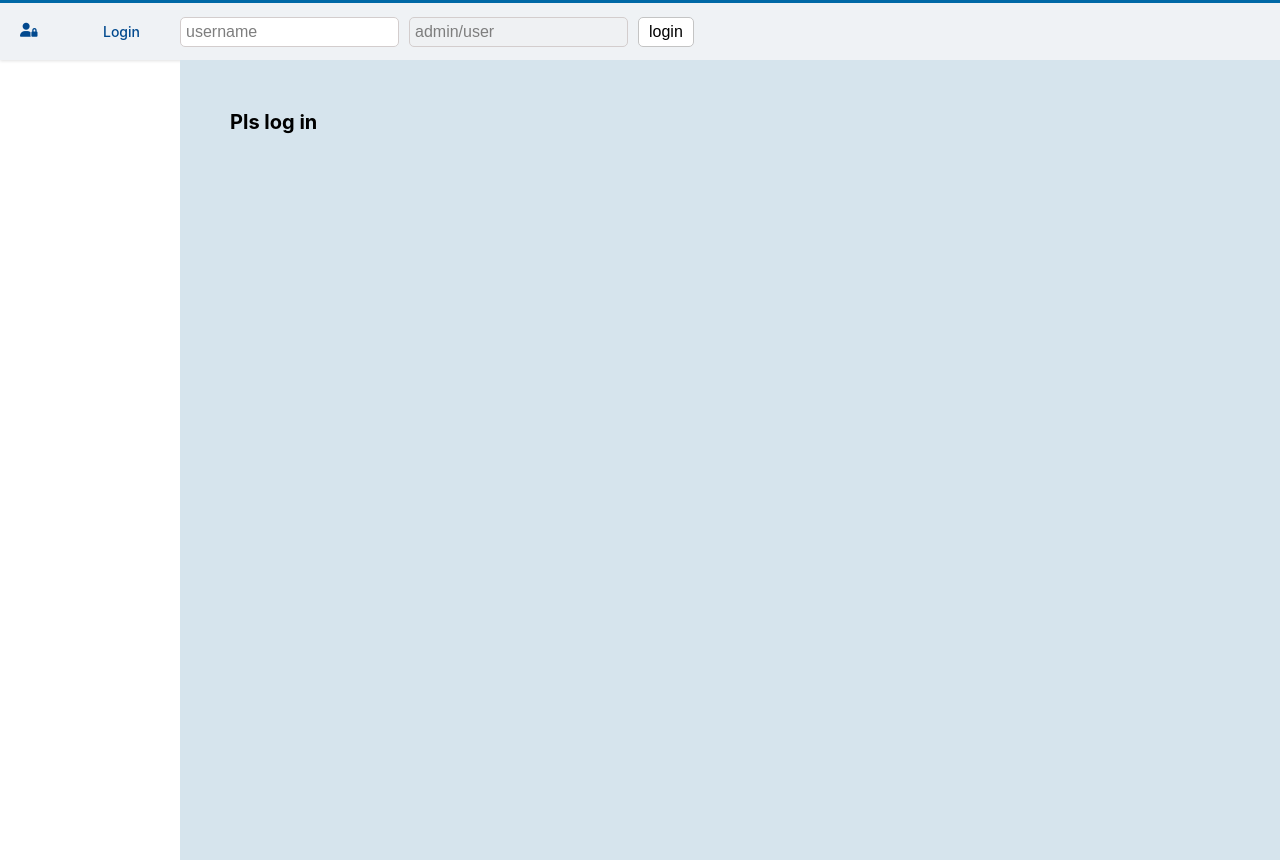
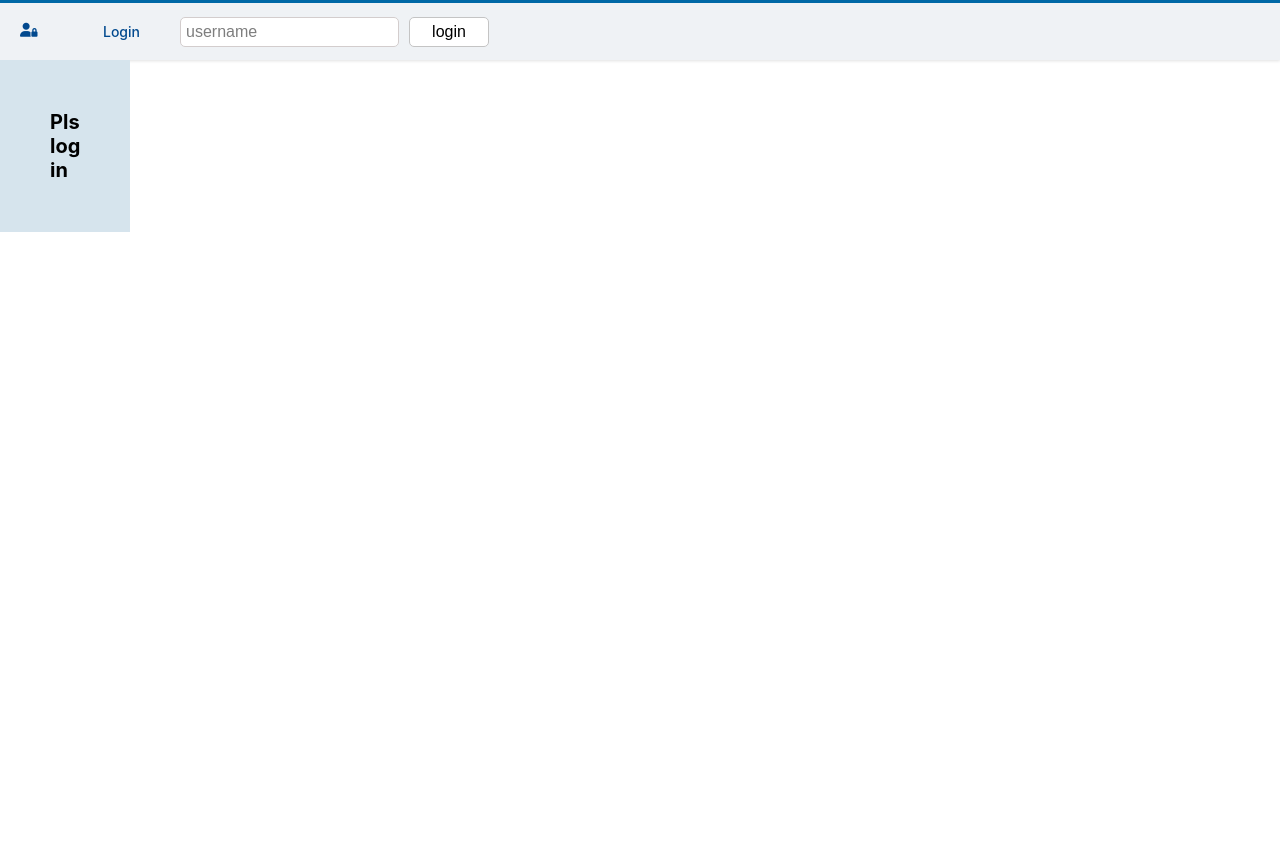
Before and after one commit to Barna-Molnar/econda-challenge, a React (Create React App) app: page / in a window 1280 px wide. After the commit the page ends 800 px from the top, so only its background shows below. Built offline with nearby package versions, Linux system fonts and the light colour scheme.

Commit message:
New Sidemenu, new createMenuItem function

```diff
--- a/src/App.jsx
+++ b/src/App.jsx
@@ -2,70 +2,40 @@ import './App.scss';
 import React from 'react';
 import Login from './Login';
 import SideMenu from './SideMenu';
-import { BrowserRouter as Router, Switch, Route } from 'react-router-dom';
+import { Switch, Route, withRouter } from 'react-router-dom';
 import { users } from './data.js';
-// import ControlledPopup from './Popup';
-
-// function App() {
-//   return (
-//     <div className="App">
-//       <Login />
-//     </div>
-//   );
-// }
-
-// export default App;
 
 class App extends React.Component {
   constructor(props) {
     super(props);
-    this.state = JSON.parse(window.sessionStorage.getItem('state')) || {
-      user: '',
+    this.state = {
+      user: undefined,
     };
 
-    this.getUser = this.getUser.bind(this);
+    this.logIn = this.logIn.bind(this);
     this.logOut = this.logOut.bind(this);
   }
-  setState(state) {
-    window.sessionStorage.setItem('state', JSON.stringify(state));
-    super.setState(state);
-  }
-  getUser(obj) {
-    const user = users.find((user) => user.group === obj.userName);
-    if (obj.isUser === true) user.isUser = obj.isUser;
 
+  logIn(userName) {
+    const user = users.find((user) => user.userName === userName);
+    console.log(user);
     this.setState({
       user: user,
     });
   }
 
   logOut() {
-    console.log('logged out');
-    sessionStorage.removeItem('state');
     this.setState({
       user: '',
     });
+    this.props.history.push('/');
   }
-  // getMarkup() {
-  //   const items = createMenuItems(this.state.user, menus);
-  //   const markup = items.map((obj) => generateMarkup(obj)).join('');
-  //   this.setState({
-  //     markup: markup,
-  //   });
-  // }
 
   render() {
     return (
-      <Router>
       <div className="App">
-          <Login
-            getUser={this.getUser}
-            logOut={this.logOut}
-            user={this.state.user}
-          />
-
+        <Login logIn={this.logIn} logOut={this.logOut} user={this.state.user} />
         <SideMenu user={this.state.user} />
-          {/* <ControlledPopup /> */}
         <div className="content">
           <Switch>
             <Route exact path="/">
@@ -110,9 +80,8 @@ class App extends React.Component {
           </Switch>
         </div>
       </div>
-      </Router>
     );
   }
 }
 
-export default App;
+export default withRouter(App);
--- a/src/Login.jsx
+++ b/src/Login.jsx
@@ -1,75 +1,39 @@
 import React, { useState } from 'react';
 import './login.scss';
 
-function Login({ getUser, logOut, user }) {
+function Login({ logIn, logOut, user }) {
   const [userName, setUserName] = useState('');
-  const [disabled, setDisabled] = useState(true);
-  const [isUser, setIsUser] = useState(false);
-  const [inputValue, setInputValue] = useState('');
-  const [inputValueIsUser, setInputValueIsUSer] = useState('');
-  // const [isLoggedIn, setIsLoggedIn] = useState(false);s
 
-  const reset = () => {
-    setInputValue('');
-    setInputValueIsUSer('');
-    setDisabled(true);
-    setUserName('');
-    setIsUser(false);
-  };
   return (
     <div className="container__form">
       <form className="form__container">
         <div className="form__container__input-group">
           <label htmlFor="name" className="form__container__input-group__label">
-            <i class="fas fa-user-lock"></i>
+            <i className="fas fa-user-lock"></i>
             Login
           </label>
           <input
             className="input"
             onChange={(e) => {
               e.preventDefault();
-              setInputValue(e.target.value);
               setUserName(e.target.value);
-              if (e.target.value === 'A') setDisabled(false);
-              if (e.target.value !== 'A') setDisabled(true);
             }}
-            value={inputValue}
+            value={userName}
             type="text"
             placeholder="username"
             required
           />
 
-          <input
-            className="input"
-            value={inputValueIsUser}
-            onChange={(e) => {
-              e.preventDefault();
-              setInputValueIsUSer(e.target.value);
-              if (e.target.value === 'user') setIsUser(true);
-            }}
-            maxLength="5"
-            type="text"
-            placeholder="admin/user"
-            disabled={disabled}
-          />
           <button
             className="loginBtn"
             onClick={(e) => {
               e.preventDefault();
               if (!user) {
-                if (userName === 'A' || userName === 'B') {
-                  getUser({ userName, isUser });
-                  // setIsLoggedIn(true);
-                  reset();
-                } else {
-                  reset();
-                  return;
-                }
+                console.log('here', userName);
+                logIn(userName);
               }
               if (user) {
                 logOut();
-                // setIsLoggedIn(false);
-                reset();
                 return;
               }
             }}
--- a/src/SideMenu.jsx
+++ b/src/SideMenu.jsx
@@ -1,24 +1,18 @@
 import React, { useState } from 'react';
-import ReactHtmlParser from 'react-html-parser';
+
 import { Link } from 'react-router-dom';
 import Popup from './Popup';
 
 import './sideMenu.scss';
-import { menus, createMenuItems, generateMarkup } from './data';
+import { menus, createMenuItems } from './data';
 
 function SideMenu({ user }) {
-  console.log(user, menus);
+  const [popupIsOpen, setPopupIsOpen] = useState(false);
+  /// functionality to creating the menu Items
+  console.log(user);
+  if (!user) return null;
   const items = createMenuItems(user, menus);
-  const html = items.map((obj) => generateMarkup(obj)).join('');
-  const jsx = ReactHtmlParser(html, [
-    function transform(node) {
-      if (node.type === 'tag' && node.name === 'a') {
-        return <Link to={node.attribs.href}>{node.value}</Link>;
-      }
-    },
-  ]);
-
-  const [popupIsOpen, setPopupIsOpen] = useState(false);
+  /// Popup functionality
   const popupOpen = (e) => {
     if (e.target.className !== 'container__title') return;
     setPopupIsOpen(!popupIsOpen);
@@ -29,7 +23,28 @@ function SideMenu({ user }) {
 
   return (
     <div onClick={popupOpen} className={`menu__container `}>
-      {jsx}
+      {items.map((menuItem) => {
+        const titleLowerCase = menuItem.title.toLowerCase().replace(' ', '-');
+        return (
+          <div className={`container container__${titleLowerCase}`}>
+            <h3 className="container__title">{menuItem.title}</h3>
+            <ul className="container__menuItems">
+              {menuItem.subMenu.map((subMenuItem) => {
+                return (
+                  <li className="menu__item">
+                    <Link
+                      to={`/${titleLowerCase}/${subMenuItem.toLowerCase()}`}
+                    >
+                      {subMenuItem}
+                    </Link>
+                  </li>
+                );
+              })}
+            </ul>
+          </div>
+        );
+      })}
+
       <Popup open={popupIsOpen} close={popupClose} />
     </div>
   );
--- a/src/data.js
+++ b/src/data.js
@@ -1,18 +1,38 @@
 
-const userA = {
-    group: "A",
+
+
+const customerA = {
     isPaid: true,
     isPremium: true,
-    isUser: false,
+
+}
+const aUserOne = {
+    isAdmin: true,
+    customer: customerA,
+    userName: 'Almi'
+}
+const aUserTwo = {
+    isAdmin: false,
+    customer: customerA,
+    userName: 'Almi2'
 }
 
-const userB = {
-    group: "B",
+const customerB = {
     isPaid: true,
     isPremium: false,
-    // isUser: false,
 }
-export const users = [userA, userB]
+const bUserOne = {
+    isAdmin: true,
+    customer: customerB,
+    userName: 'Barni'
+}
+const bUserTwo = {
+    isAdmin: false,
+    customer: customerB,
+    userName: 'Barni2'
+}
+
+export const users = [aUserOne, aUserTwo, bUserOne, bUserTwo]
 
 const analytics = {
     title: 'Analytics',
@@ -20,63 +40,27 @@ const analytics = {
 }
 
 const crossSell = {
+
     title: 'Cross Sell',
     subMenu: ['Dashboard', 'Katalog', 'Widgets', 'Kampagnen', 'Reports']
 }
+
+const notPaidMenu = [{ title: 'Analytics', subMenu: [] }, { title: 'Cross Sell', subMenu: [] }]
+
 export const menus = [analytics, crossSell]
 
 export function createMenuItems(user, menus) {
-    var menuArray = []
+    if (!user.customer.isPaid) {
+        return notPaidMenu
+    }
+    if (!user.customer.isPremium) {
+        return [analytics]
+    }
+    if (!user.isAdmin) {
+        return [{ ...analytics, subMenu: analytics.subMenu.slice(0, 2) }, crossSell]
+    }
+    return menus
 
-    if (Object.keys(user).length === 0) return []
-    // Kunde B ==> permission == only Analytics
-    if (!user.isPremium) menuArray = [menus.find(m => m.title === 'Analytics')];
-
-    // Kunde A ==> permission == all-In
-    if (user.isPremium) menuArray = menus
-
-    // isPaid ??
-    if (!user.isPaid) menuArray = menuArray.map(e => { return { title: e.title } })
-
-    // isUser ?? ( only A)
-    if (user.isUser && user.isPaid) menuArray = menuArray.reduce((acc, curr) => {
-        if (curr.title === 'Analytics') acc.push({ title: curr.title, subMenu: curr.subMenu.slice(0, 2) })
-        if (curr.title !== 'Analytics') acc.push({ ...curr })
-        return acc
-    }, [])
-
-    // console.log(menuArray)
-
-    return menuArray
 }
 // var test = createMenuItems({}, menus)
 // console.log(test)
-
-export function generateMarkup(obj) {
-
-    var titleLower = obj.title.toLowerCase().replace(' ', '-')
-    return `
-
-                <div class="container container__${titleLower}">
-                    <h3 class="container__title">
-
-                       ${obj.title}
-                    </h3>
-                    <ul class="container__menuItems container__menuItems--${obj.title}">
-                    ${obj.subMenu ?
-            obj.subMenu.map(item => {
-                return `
-                        <li class="menu__item">
-                            <a href="/${titleLower}/${item.toLowerCase()}">${item}</a>
-                        </li>
-                        `
-            }).join('')
-            : ''}
-                    </ul>
-                 </div>
-    `
-}
-// const markup = generateMarkup(analytics)
-
-// export const markup = test.map(obj => generateMarkup(obj)).join('')
-// console.log(markup)
--- a/src/index.jsx
+++ b/src/index.jsx
@@ -3,10 +3,13 @@ import ReactDOM from 'react-dom';
 import './index.scss';
 import App from './App';
 import reportWebVitals from './reportWebVitals';
+import { BrowserRouter as Router } from 'react-router-dom';
 
 ReactDOM.render(
   <React.StrictMode>
-    <App />
+    <Router>
+      <App />
+    </Router>
   </React.StrictMode>,
   document.getElementById('root')
 );
--- a/src/login.scss
+++ b/src/login.scss
@@ -52,6 +52,7 @@
   .loginBtn {
     font-size: 1.6rem;
     padding: 0.5rem 1rem;
+    width: 8rem;
 
     border-radius: 0.5rem;
     border: 1px solid rgb(196, 196, 196);
```
Lines whose indentation alone changed are shown as unchanged.
